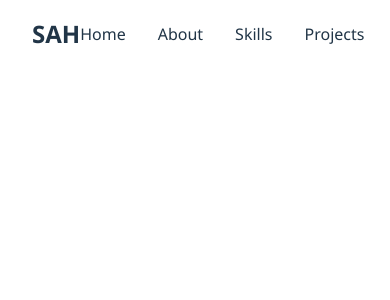
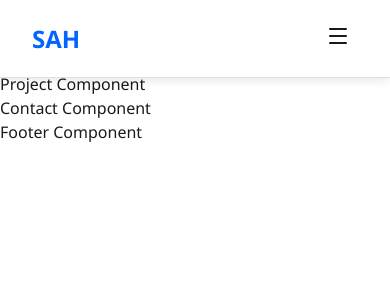
Before and after one commit to SyedArslanHaider/my-portfolio, a React (Vite) app: page / in a window 390 px wide. Shown: the top 300 px of the page. Built offline with nearby package versions, Linux system fonts and the light colour scheme.

Commit message:
add dark mode toggle and responsive mobile navigation to Header component

```diff
--- a/src/App.jsx
+++ b/src/App.jsx
@@ -1,12 +1,30 @@
 import Header from "./components/Header";
+import { useState, useEffect } from 'react';
+import Hero from "./components/Hero";
+import Skills from "./components/Skills";
+import Projects from "./components/Projects";
+import Contact from "./components/Contact";
+import Footer from "./components/Footer";
+import About from "./components/About";
 import './styles/App.css';
 function App() {
-
+    const [darkMode, setDarkMode] = useState(false);
+  useEffect(() => {
+    document.body.className = darkMode ? 'dark-mode' : 'light-mode';
+  }, [darkMode]);
   return (
         <div className="app-container">
-      <Header />
+      <Header
+        darkMode={darkMode}
+        setDarkMode={setDarkMode}
+      />
+      <Hero />
+      <About />
+      <Skills />
+      <Projects />
+      <Contact />
+      <Footer />
     </div>
   )
 }
-
 export default App
--- /dev/null
+++ b/src/components/About.jsx
@@ -0,0 +1,9 @@
+function About() {
+  return (
+    <div>
+      <p>About Component</p>
+    </div>
+  )
+}
+
+export default About
--- /dev/null
+++ b/src/components/Contact.jsx
@@ -0,0 +1,9 @@
+function Contact() {
+  return (
+    <div>
+      <p>Contact Component</p>
+    </div>
+  )
+}
+
+export default Contact
--- /dev/null
+++ b/src/components/Footer.jsx
@@ -0,0 +1,9 @@
+function Footer() {
+  return (
+    <div>
+      <p>Footer Component</p>
+    </div>
+  )
+}
+
+export default Footer
--- a/src/components/Header.jsx
+++ b/src/components/Header.jsx
@@ -1,5 +1,9 @@
+import { useState } from 'react';
+import { Menu, X, Moon, Sun } from 'lucide-react';
 import '../styles/Header.css';
-function Header() {
+
+function Header({ darkMode, setDarkMode }) {
+  const [menuOpen, setMenuOpen] = useState(false);
   return (
     <>
       <header className="header">
@@ -11,9 +15,23 @@ function Header() {
             <a>Skills</a>
             <a>Projects</a>
             <a>Contact</a>
+            <button className="theme-toggle" onClick={() => setDarkMode(!darkMode)}>
+              {darkMode ? <Sun size={20} /> : <Moon size={20} />}
+            </button>
           </nav>
+          <button className="mobile-menu-btn" onClick={() => setMenuOpen(!menuOpen)}>
+            {menuOpen ? <X size={24} /> : <Menu size={24} />}
+          </button>
         </div>
       </header>
+
+      <nav className={`mobile-nav ${menuOpen ? 'open' : ''}`}>
+        <a>Home</a>
+        <a>About</a>
+        <a>Skills</a>
+        <a>Projects</a>
+        <a>Contact</a>
+      </nav>
     </>
   );
 }
--- /dev/null
+++ b/src/components/Hero.jsx
@@ -0,0 +1,9 @@
+function Hero() {
+  return (
+    <div>
+      <p>Hero Component</p>
+    </div>
+  )
+}
+
+export default Hero
--- /dev/null
+++ b/src/components/Projects.jsx
@@ -0,0 +1,9 @@
+function Projects() {
+  return (
+    <div>
+      <p>Project Component</p>
+    </div>
+  )
+}
+
+export default Projects
--- /dev/null
+++ b/src/components/Skills.jsx
@@ -0,0 +1,9 @@
+function Skills() {
+  return (
+    <div>
+      <p>Skills Component</p>
+    </div>
+  )
+}
+
+export default Skills
--- a/src/styles/App.css
+++ b/src/styles/App.css
@@ -8,8 +8,92 @@ body {
   font-family: 'Segoe UI', Tahoma, Geneva, Verdana, sans-serif;
   transition: background-color 0.3s ease, color 0.3s ease;
 }
+
+.light-mode {
+  --bg-primary: #ffffff;
+  --bg-secondary: #f8f9fa;
+  --bg-card: #ffffff;
+  --text-primary: #1a1a1a;
+  --text-secondary: #666666;
+  --accent: #0066ff;
+  --accent-hover: #0052cc;
+  --border: #e0e0e0;
+  --shadow: rgba(0, 0, 0, 0.1);
+}
+
+.dark-mode {
+  --bg-primary: #0a0a0a;
+  --bg-secondary: #141414;
+  --bg-card: #1a1a1a;
+  --text-primary: #ffffff;
+  --text-secondary: #b3b3b3;
+  --accent: #3b82f6;
+  --accent-hover: #2563eb;
+  --border: #333333;
+  --shadow: rgba(0, 0, 0, 0.5);
+}
+
 .app-container {
   background-color: var(--bg-primary);
   color: var(--text-primary);
   min-height: 100vh;
 }
+
+.section {
+  padding: 5rem 2rem;
+  max-width: 1200px;
+  margin: 0 auto;
+}
+
+.section-title {
+  font-size: 2.5rem;
+  text-align: center;
+  margin-bottom: 3rem;
+  position: relative;
+}
+
+.section-title::after {
+  content: '';
+  display: block;
+  width: 60px;
+  height: 4px;
+  background-color: var(--accent);
+  margin: 1rem auto;
+  border-radius: 2px;
+}
+
+.btn {
+  padding: 0.875rem 2rem;
+  border-radius: 8px;
+  font-weight: 600;
+  cursor: pointer;
+  transition: all 0.3s ease;
+  text-decoration: none;
+  display: inline-block;
+  border: none;
+  font-size: 1rem;
+}
+
+.btn-primary {
+  background-color: var(--accent);
+  color: white;
+  display: inline-flex;
+  align-items: center;
+}
+
+.btn-primary:hover {
+  background-color: var(--accent-hover);
+  transform: translateY(-2px);
+  box-shadow: 0 4px 12px var(--shadow);
+}
+
+.btn-secondary {
+  background-color: transparent;
+  color: var(--text-primary);
+  border: 2px solid var(--border);
+}
+
+.btn-secondary:hover {
+  border-color: var(--accent);
+  color: var(--accent);
+}
--- a/src/styles/Header.css
+++ b/src/styles/Header.css
@@ -41,3 +41,69 @@
 .nav a:hover {
     color: var(--accent);
 }
+
+.theme-toggle {
+    background: none;
+    border: none;
+    cursor: pointer;
+    padding: 0.5rem;
+    display: flex;
+    align-items: center;
+    color: var(--text-primary);
+    transition: transform 0.3s ease;
+}
+
+.theme-toggle:hover {
+    transform: scale(1.1);
+}
+
+.mobile-menu-btn {
+    display: none;
+    background: none;
+    border: none;
+    cursor: pointer;
+    color: var(--text-primary);
+    padding: 0.5rem;
+}
+
+.mobile-nav {
+    display: none;
+    position: fixed;
+    top: 70px;
+    left: 0;
+    right: 0;
+    background-color: var(--bg-card);
+    border-bottom: 1px solid var(--border);
+    padding: 1rem;
+    flex-direction: column;
+    gap: 1rem;
+    box-shadow: 0 4px 10px var(--shadow);
+    z-index: 999;
+}
+
+.mobile-nav.open {
+    display: flex;
+}
+
+.mobile-nav a {
+    color: var(--text-primary);
+    text-decoration: none;
+    font-weight: 500;
+    padding: 0.5rem;
+    transition: color 0.3s ease;
+    cursor: pointer;
+}
+
+.mobile-nav a:hover {
+    color: var(--accent);
+}
+
+@media (max-width: 768px) {
+    .nav {
+        display: none;
+    }
+
+    .mobile-menu-btn {
+        display: block;
+    }
+}
```
